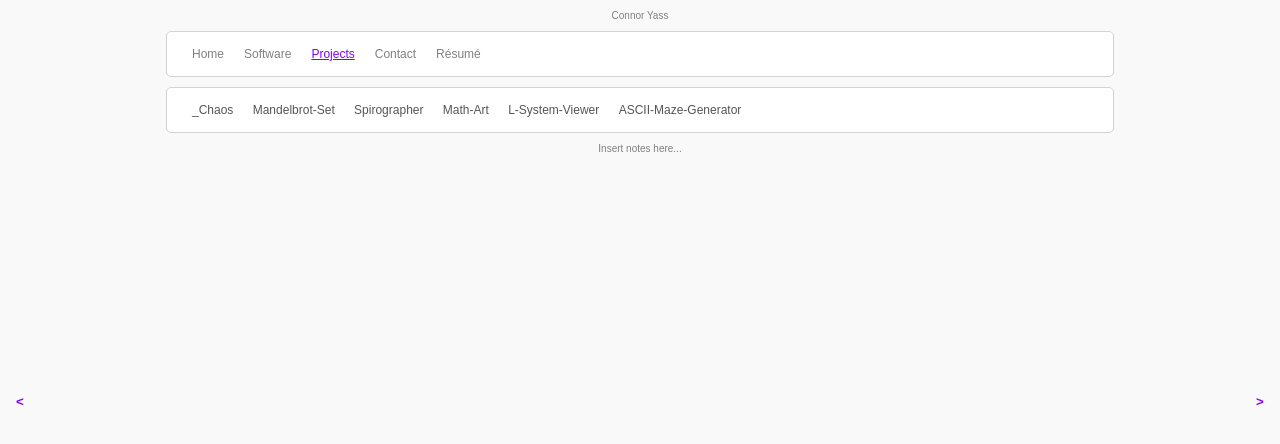
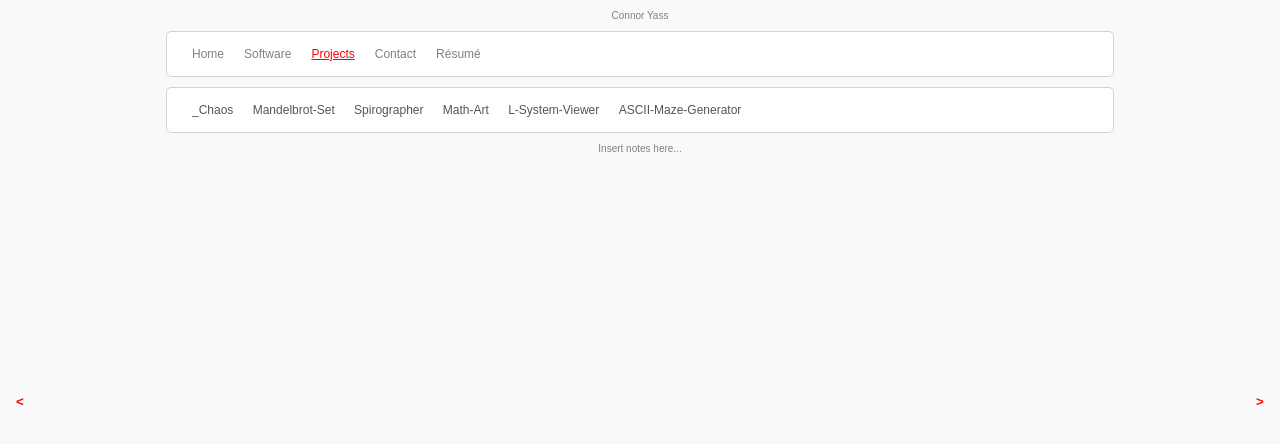
Before and after one commit to yassck02/portfolio, an Angular app in the folder src/: page /projects in a window 1280 px wide. Shown: the top 444 px of the page. Built offline with nearby package versions, Linux system fonts and the light colour scheme.

Commit message:
Updated global color system

```diff
--- a/src/src/app/app.component.css
+++ b/src/src/app/app.component.css
@@ -19,17 +19,17 @@ a {
 }
 
 a:hover {
-    color: var(--color);
+    color: hsl(var(--hue), 100%, 50%);
     text-decoration: none;
 }
 
 .activeLink {
-    color: var(--color);
+    color: hsl(var(--hue), 100%, 50%);
     text-decoration: underline;
 }
 
 button {
-    color: var(--color);
+    color: hsl(var(--hue), 100%, 50%);
     border: none;
     background: #f9f9f9;
     top: 48%;
@@ -42,7 +42,7 @@ button {
 
 button:hover {
     color: #f9f9f9;
-    background: var(--color);
+    background: hsl(var(--hue), 100%, 50%);
 }
 
 .note {
--- a/src/src/app/pages/projects/projects.page.css
+++ b/src/src/app/pages/projects/projects.page.css
@@ -7,5 +7,5 @@ a {
 }
 
 a:hover {
-    border-left: 2px solid var(--color);
+    border-left: 2px solid hsl(var(--hue), 100%, 50%);
 }
--- a/src/src/app/pages/resume/resume.page.css
+++ b/src/src/app/pages/resume/resume.page.css
@@ -1,6 +1,6 @@
 
 ::selection {
-  background: var(--color)
+  background: hsla(var(--hue), 100%, 50%, 0.5)
 }
 
 .grid {
@@ -10,7 +10,7 @@
 
 hr {
     border: 0;
-    background-color: var(--color);
+    background-color: hsl(var(--hue), 100%, 50%);
     width: 100%;
     height: 1px;
 }
@@ -21,7 +21,7 @@ a {
 }
 
 a:hover {
-    color: var(--color);
+    color: hsl(var(--hue), 100%, 50%);
 }
 
 
@@ -50,6 +50,7 @@ ul {
 
 li {
     display: block;
+    margin-top: 3px;
 }
 
 .header {
@@ -64,7 +65,7 @@ p {
 
 #portfolio-link {
     font-weight: bold;
-    color: var(--color)
+    color: hsl(var(--hue), 100%, 50%);
 }
 
 .date {
--- a/src/src/styles.css
+++ b/src/src/styles.css
@@ -1,6 +1,6 @@
 
 :root {
-    --color: rgb(128, 0, 255);
+    --hue: 0;
 }
 
 body {
```
